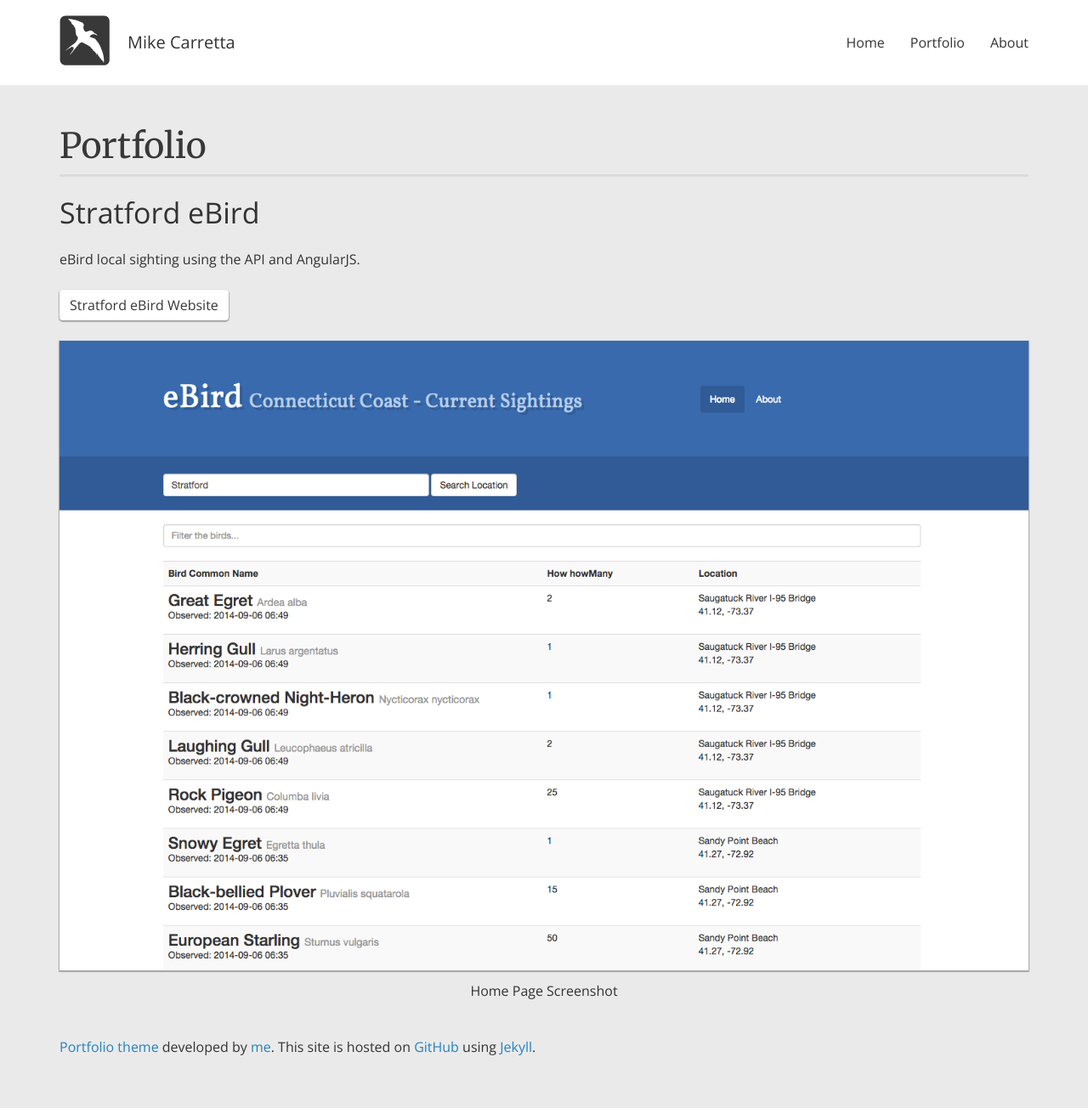
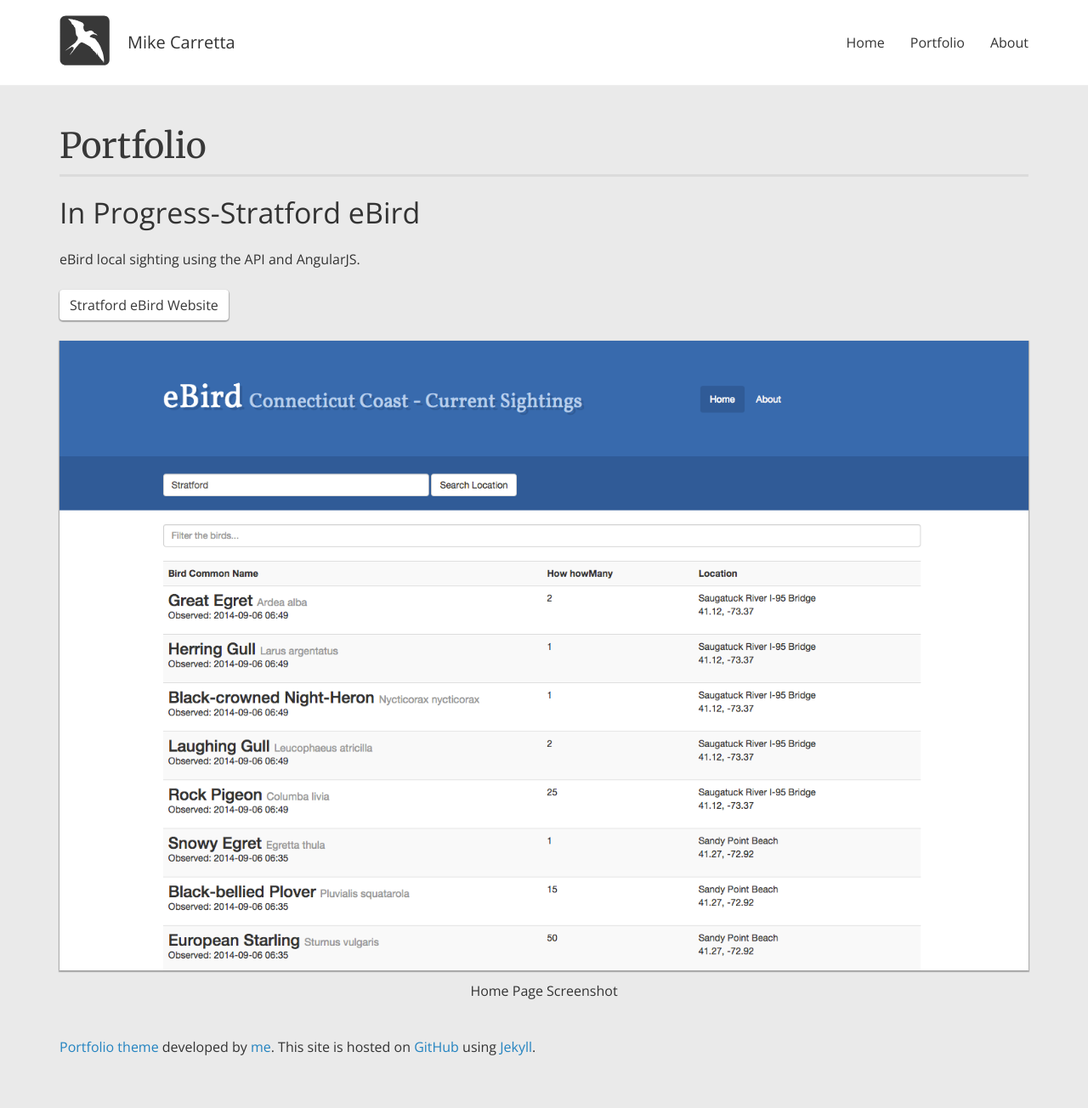
Before and after one commit to mikecarretta/mikecarretta.github.io, a Jekyll site: the page built from _posts/2014-09-01-ebird.html, in a window 1280 px wide. Shown: the whole page at 85% size. Built offline with Jekyll 4.4.1, drawn with Linux system fonts in a browser that asks for light colours.

Commit message:
text edits

```diff
--- a/_posts/2014-09-01-ebird.html
+++ b/_posts/2014-09-01-ebird.html
@@ -1,6 +1,6 @@
 ---
 layout:       post
-title:        "Stratford eBird"
+title:        "In Progress-Stratford eBird"
 description:  "eBird local sighting using the API and AngularJS."
 thumbnail:    ebird-sm.jpg
 image1:       ebird.png
--- a/_posts/2014-09-03-birds.html
+++ b/_posts/2014-09-03-birds.html
@@ -1,6 +1,6 @@
 ---
 layout:       post
-title:        "WordPress Birds Theme"
+title:        "Personal Site"
 description:  "Wordpress 3.8 and Bootstrap 3 merged together with a bit of Less customization. Starting the birds theme using _s or underscores starter theme and using the 320press theme as a source, which is also based on Eddie Machado's Bones starter theme."
 thumbnail:    birds-sm.jpg
 image1:       birds.png
--- a/_posts/2014-09-04-untitled-jekyll-theme.html
+++ b/_posts/2014-09-04-untitled-jekyll-theme.html
@@ -1,7 +1,7 @@
 ---
 layout:       post
 title:        "Untitled Jekyll Theme"
-description:  "This is strictly a portfolio Jekyll theme and is easy to customize. Made with Bootstrap 3; include only the styles and scripts you need using Bower and Grunt."
+description:  "I created this open sourced Jekyll theme for my portfolio. The theme is easy to customize and made with Bootstrap 3. Include only the styles and scripts you need using Bower and Grunt."
 thumbnail:    untitled-sm.jpg
 image1:       untitled.png
 image1_desc:  "Home Page Screenshot"
```
